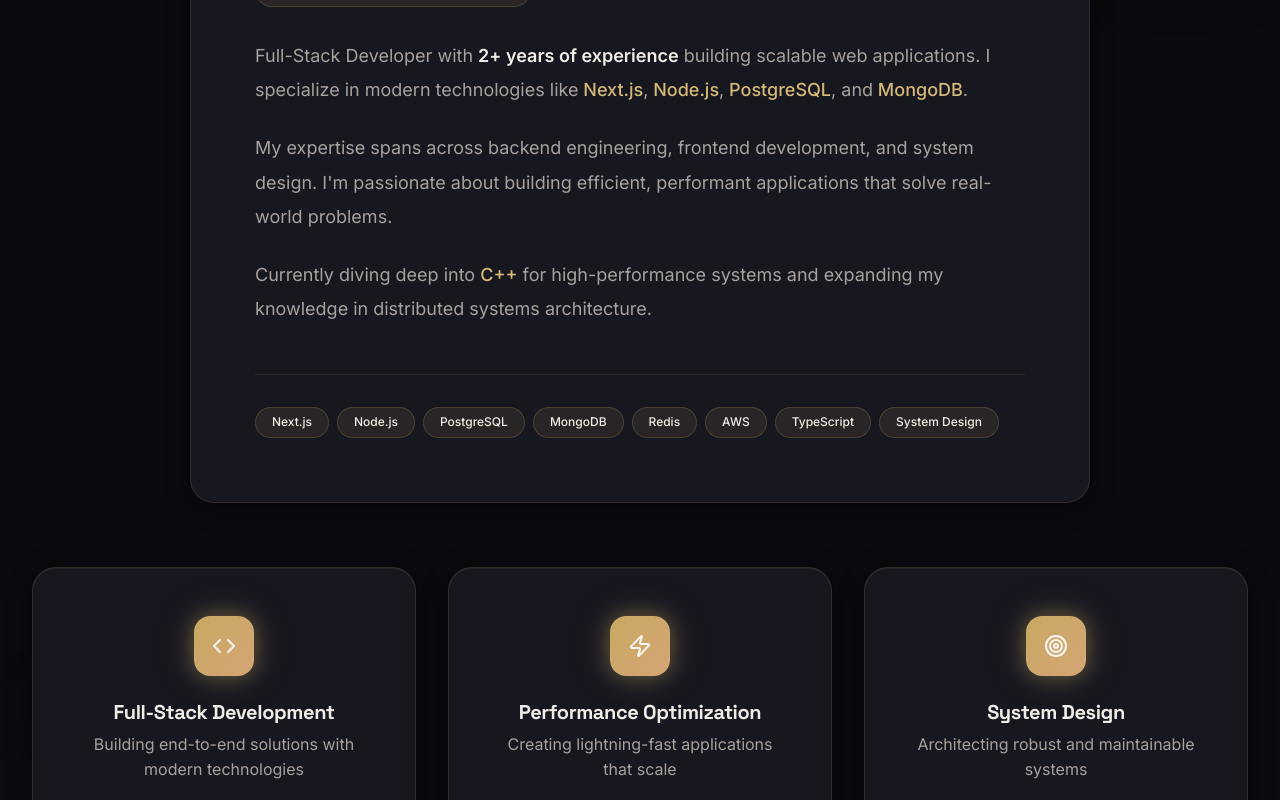
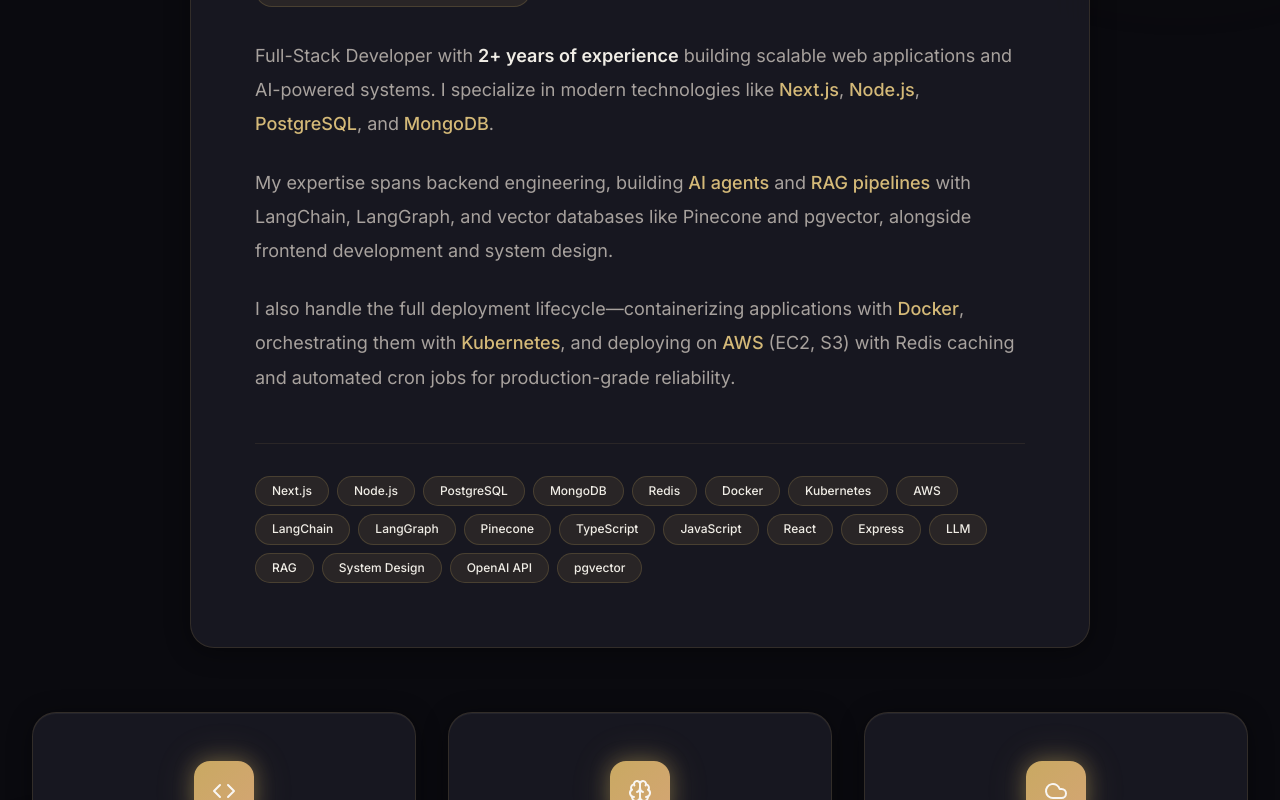
Before and after one commit to Rahulwagh228/portfolio, a Next.js app: page / in a window 1280 px wide. Shown: the part 1740-2540 px from the top of the page. Built offline with nearby package versions, Linux system fonts and the light colour scheme.

Commit message:
updated about section

```diff
--- a/app/components/About.tsx
+++ b/app/components/About.tsx
@@ -2,7 +2,7 @@
 
 import { useRef } from "react";
 import { motion, useInView } from "framer-motion";
-import { MapPin, Briefcase, GraduationCap, Code, Zap, Target } from "lucide-react";
+import { MapPin, Briefcase, GraduationCap, Code, Brain, Cloud } from "lucide-react";
 import "./About.scss";
 
 const About = () => {
@@ -16,14 +16,14 @@
       description: "Building end-to-end solutions with modern technologies",
     },
     {
-      icon: Zap,
-      title: "Performance Optimization",
-      description: "Creating lightning-fast applications that scale",
+      icon: Brain,
+      title: "AI & RAG Engineering",
+      description: "Designing LLM-powered agents and retrieval pipelines",
     },
     {
-      icon: Target,
-      title: "System Design",
-      description: "Architecting robust and maintainable systems",
+      icon: Cloud,
+      title: "Cloud & DevOps",
+      description: "Containerizing and deploying with Docker, Kubernetes, and AWS",
     },
   ];
 
@@ -33,9 +33,21 @@
     "PostgreSQL",
     "MongoDB",
     "Redis",
+    "Docker",
+    "Kubernetes",
     "AWS",
+    "LangChain",
+    "LangGraph",
+    "Pinecone",
     "TypeScript",
+    "JavaScript",
+    "React",
+    "Express",
+    "LLM",
+    "RAG",
     "System Design",
+    "OpenAI API",
+    "pgvector",
   ];
 
   const containerVariants = {
@@ -97,7 +109,8 @@
 
                 <p className="about-text">
                   Full-Stack Developer with <strong>2+ years of experience</strong> building
-                  scalable web applications. I specialize in modern technologies like
+                  scalable web applications and AI-powered systems. I specialize in modern
+                  technologies like
                   <span className="highlight"> Next.js</span>,
                   <span className="highlight"> Node.js</span>,
                   <span className="highlight"> PostgreSQL</span>, and
@@ -105,15 +118,19 @@
                 </p>
 
                 <p className="about-text">
-                  My expertise spans across backend engineering, frontend development,
-                  and system design. I&apos;m passionate about building efficient,
-                  performant applications that solve real-world problems.
+                  My expertise spans backend engineering, building
+                  <span className="highlight"> AI agents</span> and
+                  <span className="highlight"> RAG pipelines</span> with LangChain, LangGraph,
+                  and vector databases like Pinecone and pgvector, alongside frontend
+                  development and system design.
                 </p>
 
                 <p className="about-text">
-                  Currently diving deep into <span className="highlight">C++</span> for
-                  high-performance systems and expanding my knowledge in distributed
-                  systems architecture.
+                  I also handle the full deployment lifecycle—containerizing applications with
+                  <span className="highlight"> Docker</span>, orchestrating them with
+                  <span className="highlight"> Kubernetes</span>, and deploying on
+                  <span className="highlight"> AWS</span> (EC2, S3) with Redis caching and
+                  automated cron jobs for production-grade reliability.
                 </p>
               </div>
 
@@ -158,7 +175,7 @@
               <Briefcase size={20} />
               <div>
                 <span className="info-label">Currently</span>
-                <span className="info-value">Full-Stack Developer</span>
+                <span className="info-value">Full-Stack & AI Engineer</span>
               </div>
             </div>
             <div className="info-card">
```
